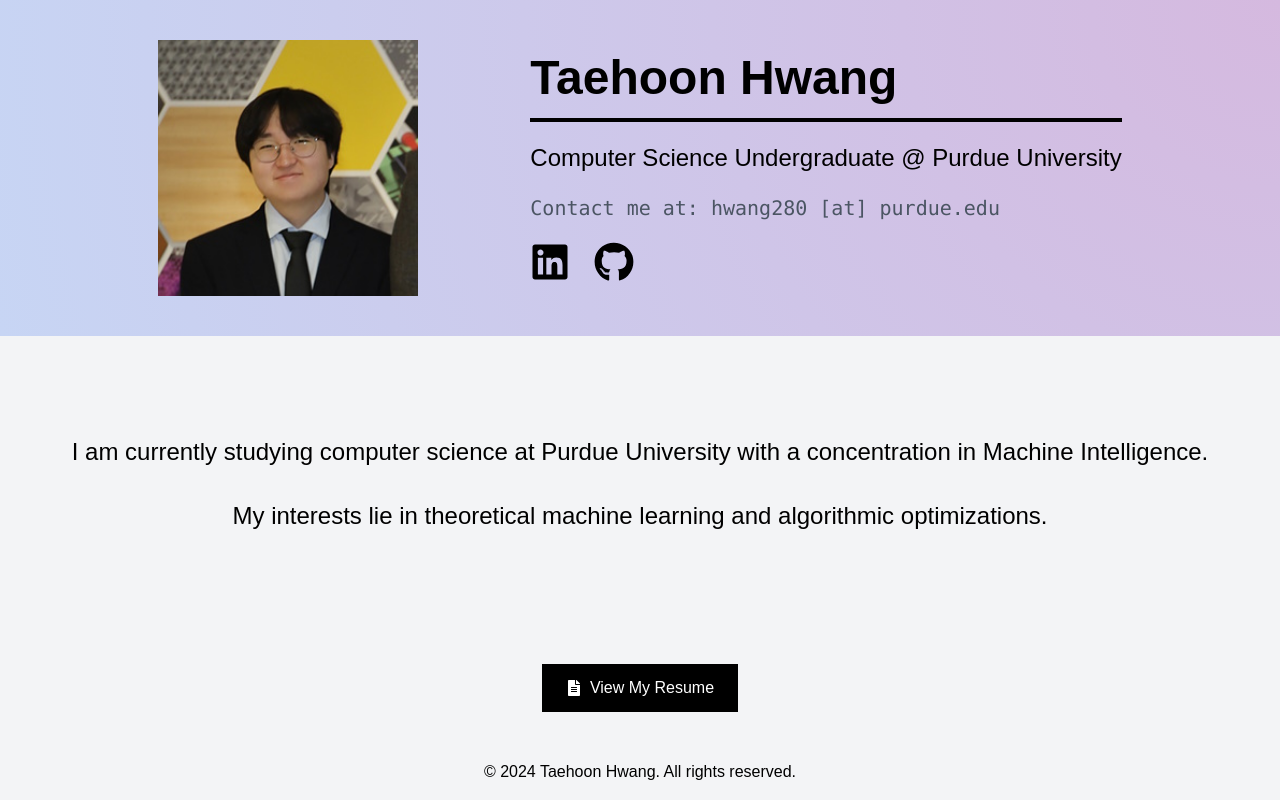
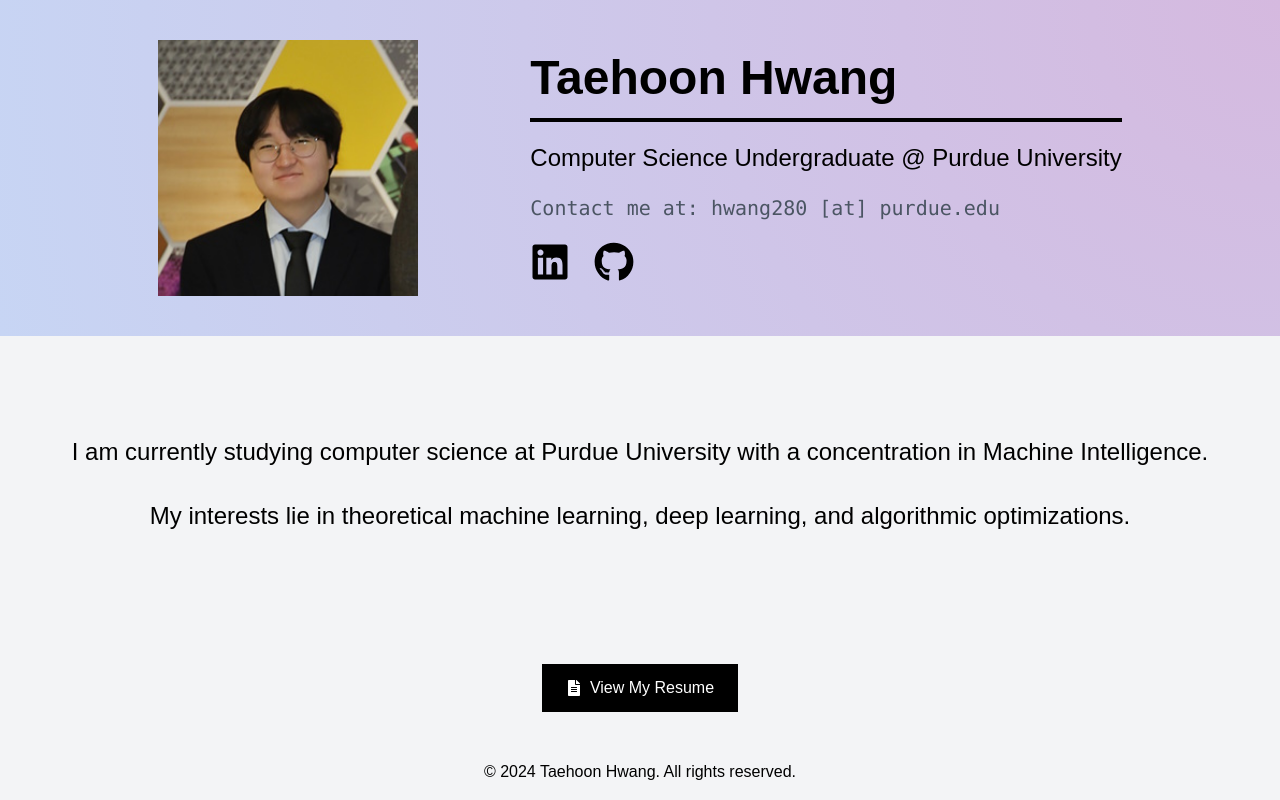
Before and after one commit to looooonk/portfolio, a Next.js app: page / in a window 1280 px wide. Built offline with nearby package versions, Linux system fonts and the light colour scheme.

Commit message:
updated introduction

```diff
--- a/src/app/page.tsx
+++ b/src/app/page.tsx
@@ -59,7 +59,7 @@ export default function Home() {
           I am currently studying computer science at Purdue University with a concentration in Machine Intelligence.
         </p>
         <p className="text-2xl text-black text-center mb-8">
-          My interests lie in theoretical machine learning and algorithmic optimizations.
+          My interests lie in theoretical machine learning, deep learning, and algorithmic optimizations.
         </p>
       </div>
 
```
Also changed, not shown: 1 other file (tests, documents, lock files or other folders).
